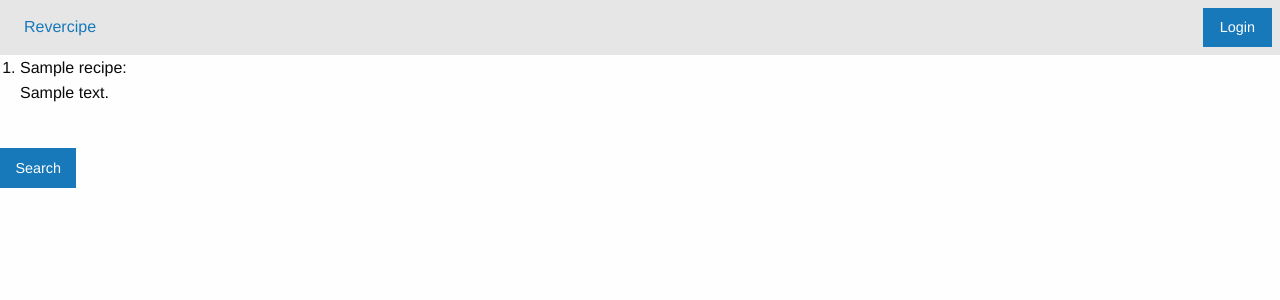
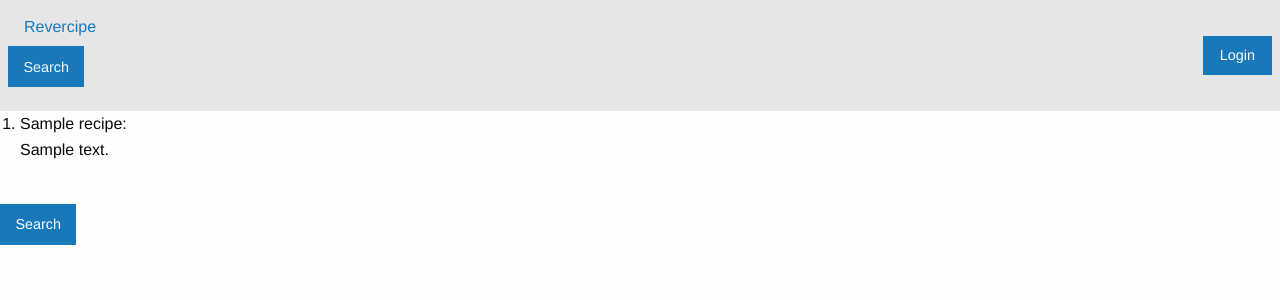
Before and after one commit to ChicoState/Revercipe, a Django app: template RevercipeApp/templates/index.html in a window 1280 px wide. Shown: the top 300 px of the page. Run offline with Django 3.2, Linux system fonts and the light colour scheme; the template is opened without the code that fills it: most values are stand-ins (such as "Sample title", 1, 10 or a date in 2020); some libraries are stand-ins or nearby versions.

Commit message:
Form basis added

```diff
--- a/RevercipeApp/templates/base.html
+++ b/RevercipeApp/templates/base.html
@@ -20,6 +20,13 @@
       <ul class="dropdown menu">
         <li><a href="/">Revercipe</a></li>
       </ul>
+      <!--STARTING TESTING -->
+      <form class= "form-inline" action = "/" method="GET">
+        {% csrf_token %}
+        {{form}}
+        <input type = "submit" class="button" value="Search" />
+      </form>
+      <!--ENDING TESTING -->
     </div>
     <div class="top-bar-right">
     {% if request.path != '/login/' and request.path != '/register/' %}
```
